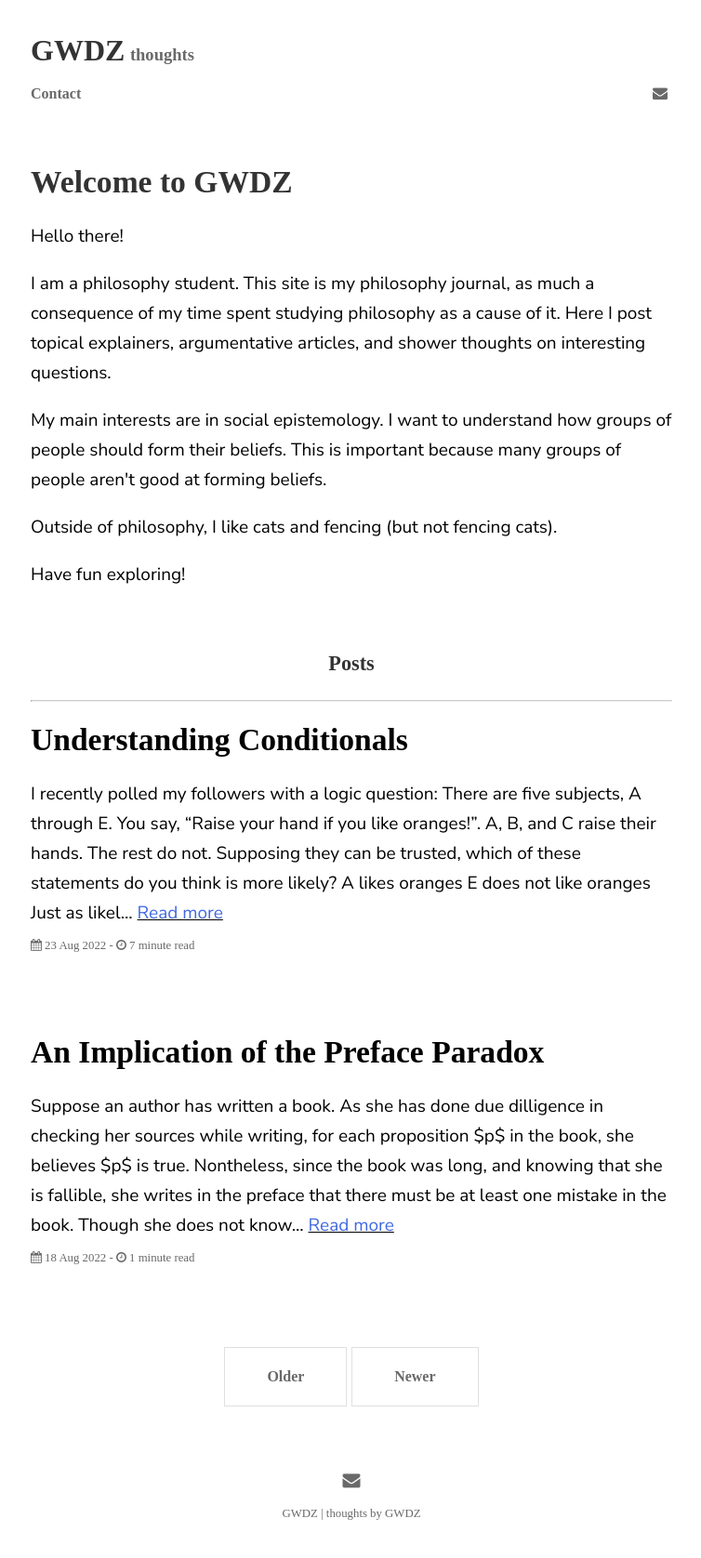
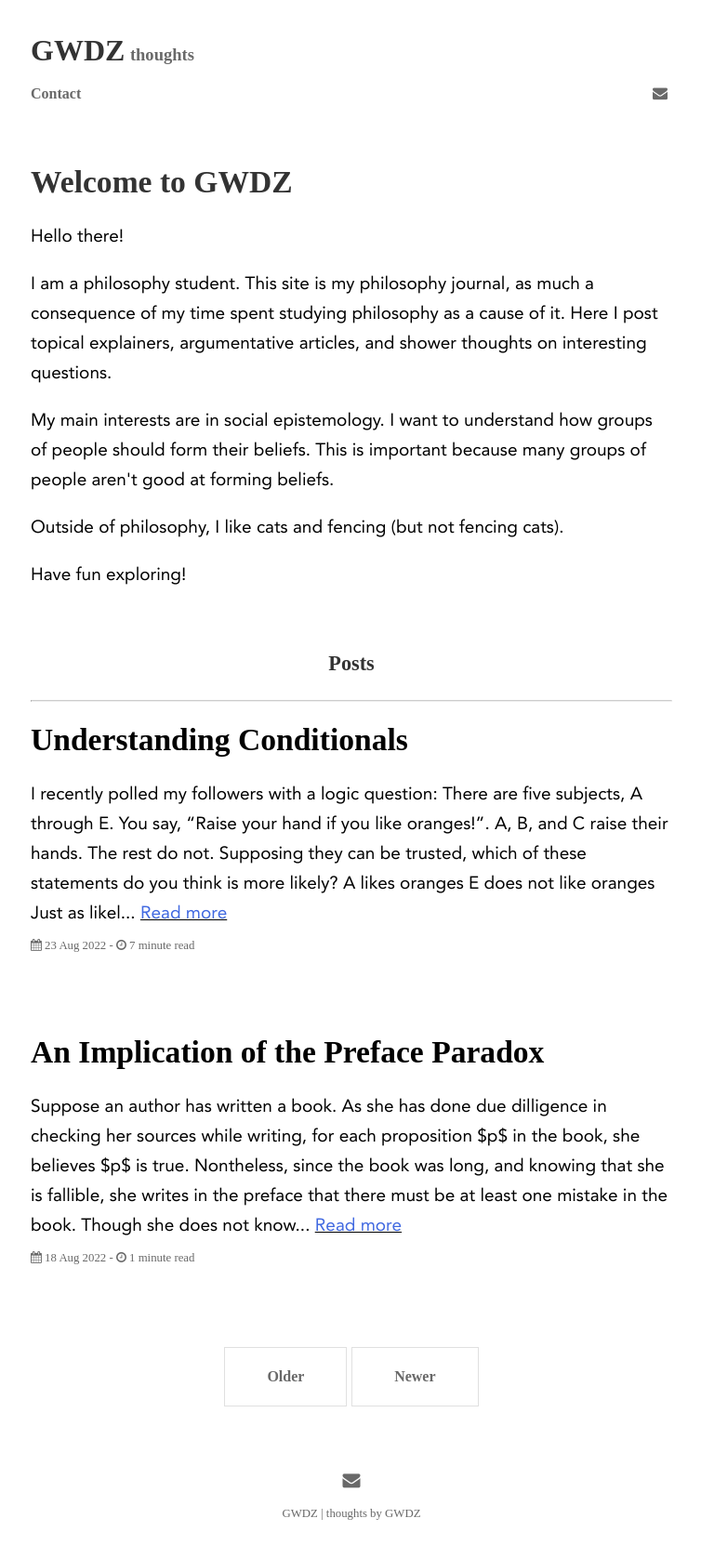
Before and after one commit to GWDZ-true/gwdz-site, a Jekyll site: the page built from index.html, in a window 1280 px wide. Shown: the whole page at 93% size, without its empty margins (262-1016 px from the left). Built offline with Jekyll 4.4.1, drawn with Linux system fonts in a browser that asks for light colours; some web fonts are replaced; the list of posts is cut into pages by our own code.

Commit message:
Update main.scss

```diff
--- a/assets/css/main.scss
+++ b/assets/css/main.scss
@@ -1,37 +1,37 @@
 ---
 ---
 
-/* @font-face{
+@font-face{
     font-family: iaw;
-    src: url(../fonts/IBMPlexSans-Regular.woff);
+    src: url(../Avenir-Roman.woff2);
     font-style: normal;
     font-weight: normal;
 }
 
 @font-face{
     font-family: iaw;
-    src: url(../fonts/IBMPlexSans-Italic.woff);
+    src: url(../Avenur-Oblique.woff2);
     font-style: italic;
     font-weight: normal;
 }
 
 @font-face{
     font-family: iaw;
-    src: url(../fonts/IBMPlexSans-Bold.woff);
+    src: url(../Avenir-Black.woff2);
     font-style: normal;
     font-weight: bold;
 }
 
 @font-face{
     font-family: iaw;
-    src: url(../fonts/IBMPlexSans-BoldItalic.woff);
+    src: url(../Avenir-BlackOblique.woff2);
     font-style: italic;
     font-weight: bold;
 }
-*/
+
 
 $sans-serif-font-family: "Source Serif Pro", serif;
-$serif-font-family:      "Nunito Sans", sans-serif;
+$serif-font-family:      "iaw", sans-serif;
 $code-font-family:       "Source Code Pro", monospace;
 
 $body-color:             black;
```
